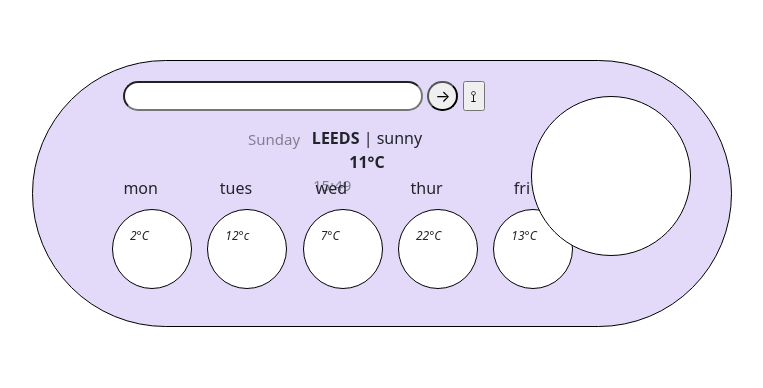
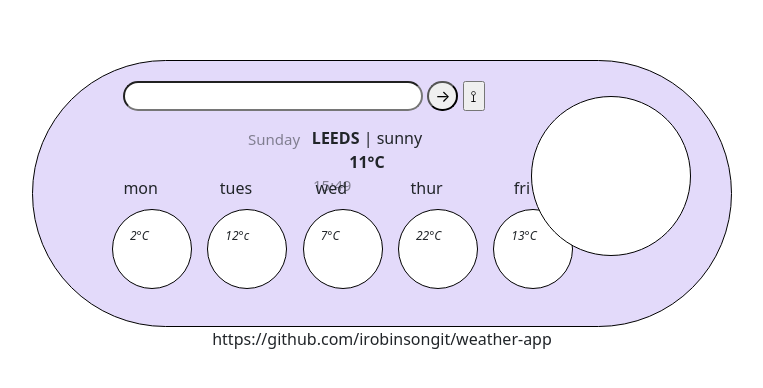
Before and after one commit to irobinsongit/weather-app, a plain HTML site: page index.html in a window 1280 px wide. Shown: the part 190-578 px from the top of the page, without its empty margins (258-1021 px from the left). Drawn offline with nearby package versions, Linux system fonts and the light colour scheme.

Commit message:
Added GitHub link at the bottom of the page.

```diff
--- a/index.html
+++ b/index.html
@@ -94,6 +94,7 @@
         </div>
       </div>
     </div>
+    <div>https://github.com/irobinsongit/weather-app</div>
     <script
       src="src/javascript.js"
       src="https://kit.fontawesome.com/4a0c7ea2f9.js"
```
